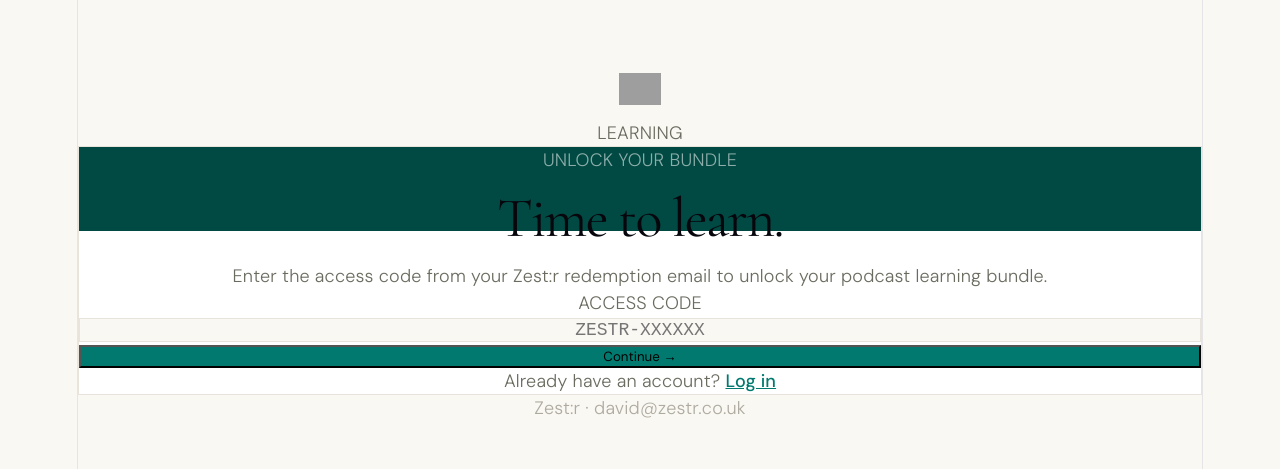
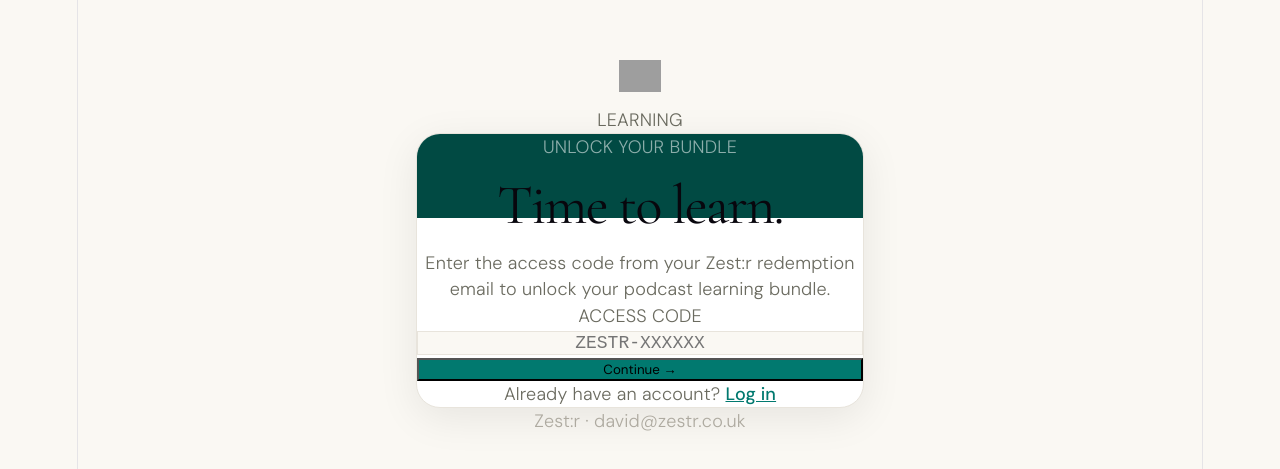
Before and after one commit to Dcoveney22/zestr-learning, a React (Vite) app in the folder client/: page /redeem in a window 1280 px wide. Shown: the part 153-622 px from the top of the page. Built offline with nearby package versions, Linux system fonts and the light colour scheme; grey boxes are pictures that could not be loaded.

Commit message:
Another adjustment of layout for the redemption page

```diff
--- a/client/src/pages/RedeemPage.jsx
+++ b/client/src/pages/RedeemPage.jsx
@@ -80,8 +80,15 @@
 
   return (
     <div
-      className="min-h-screen flex flex-col items-center justify-center px-4 py-12"
-      style={{ backgroundColor: s.cream }}
+      style={{
+        minHeight: "100vh",
+        backgroundColor: s.cream,
+        display: "flex",
+        flexDirection: "column",
+        alignItems: "center",
+        justifyContent: "center",
+        padding: "48px 16px",
+      }}
     >
       {/* Logo */}
       <div className="mb-10 text-center">
@@ -99,8 +106,15 @@
       </div>
 
       <div
-        className="w-full max-w-md rounded-3xl overflow-hidden shadow-lg"
-        style={{ border: `1px solid ${s.border}`, backgroundColor: "white" }}
+        style={{
+          width: "100%",
+          maxWidth: "448px",
+          borderRadius: "24px",
+          overflow: "hidden",
+          boxShadow: "0 10px 40px rgba(0,0,0,0.08)",
+          border: `1px solid ${s.border}`,
+          backgroundColor: "white",
+        }}
       >
         {/* Header */}
         <div
```
